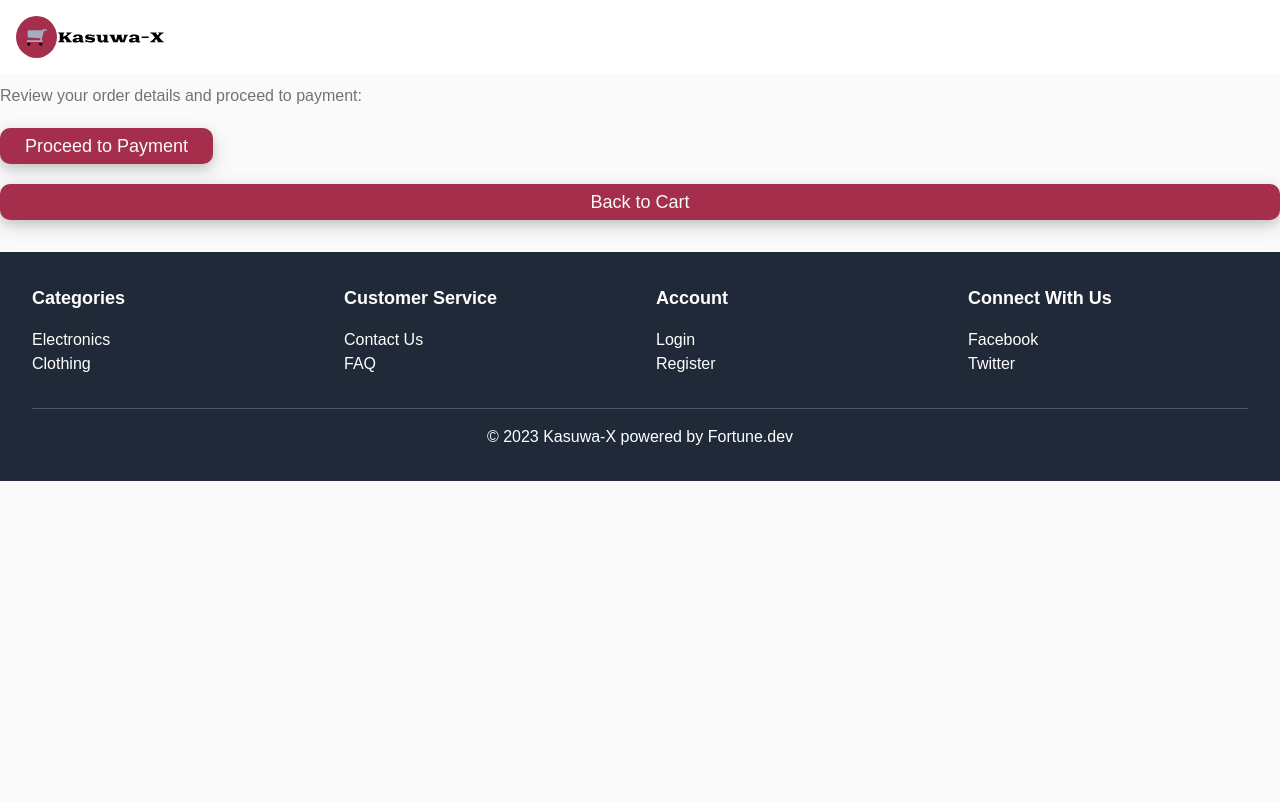
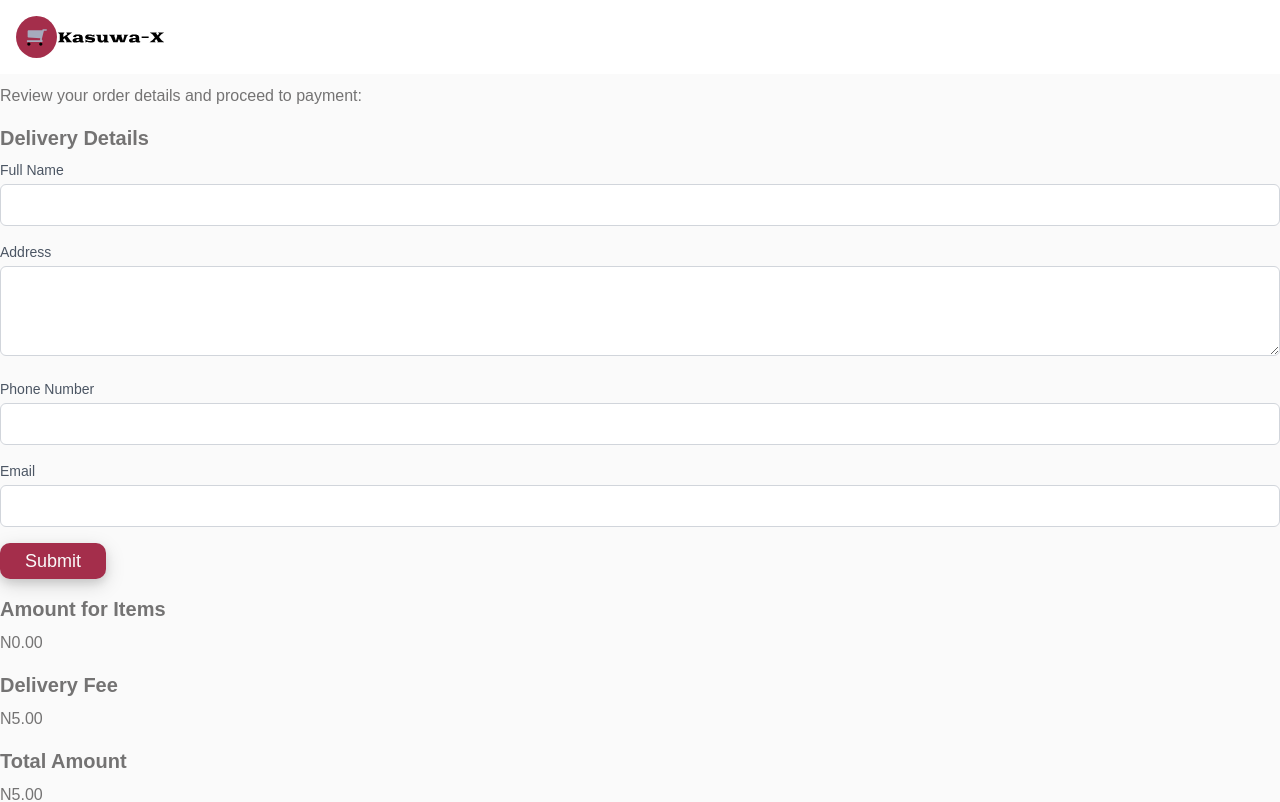
Before and after one commit to Fortunechinenyem/Kasuwa-X, a Next.js app: page /checkout in a window 1280 px wide. Shown: the top 802 px of the page. Built offline with nearby package versions, Linux system fonts and the light colour scheme; a web font is replaced by a local one.

Commit message:
update on cart. checkout, payment

```diff
--- a/pages/checkout.tsx
+++ b/pages/checkout.tsx
@@ -1,28 +1,55 @@
 import React, { useState } from "react";
 import Layout from "@/app/Layouts/DefaultLayout";
-import axios from "axios";
 import Link from "next/link";
+import { useCart } from "@/app/Components/CartContext";
 
 const Checkout: React.FC = () => {
   const [paymentStatus, setPaymentStatus] = useState<string | null>(null);
+  const { cartItems } = useCart();
 
-  const handlePayment = async () => {
-    try {
-      // Simulating a payment request using axios
-      const response = await axios.post(
-        "https://jsonplaceholder.typicode.com/posts",
-        {}
-      );
+  const calculateTotal = (): number => {
+    const subtotal = cartItems.reduce(
+      (total, item) => total + item.price * item.quantity,
+      0
+    );
+    const deliveryFee = calculateDeliveryFee();
+    return subtotal + deliveryFee;
+  };
 
-      if (response.data) {
-        setPaymentStatus("Payment successful!");
-      } else {
-        setPaymentStatus("Payment failed. Please try again.");
-      }
-    } catch (error) {
-      console.error("Error during payment:", error);
-      setPaymentStatus("An error occurred during payment. Please try again.");
-    }
+  const calculateCartItemsAmount = (): number => {
+    const subtotal = cartItems.reduce(
+      (total, item) => total + item.price * item.quantity,
+      0
+    );
+    return subtotal;
+  };
+  // Sample delivery fee calculation
+  const calculateDeliveryFee = (): number => {
+    // Implement your own logic for calculating the delivery fee
+    return 5.0;
+  };
+
+  const [formData, setFormData] = useState({
+    fullName: "",
+    address: "",
+    phoneNumber: "",
+    email: "",
+  });
+
+  const handleChange = (
+    e: React.ChangeEvent<HTMLInputElement | HTMLTextAreaElement>
+  ) => {
+    const { name, value } = e.target;
+    setFormData((prevData) => ({
+      ...prevData,
+      [name]: value,
+    }));
+  };
+
+  const handleSubmit = (e: React.FormEvent) => {
+    e.preventDefault();
+    // Handle form submission logic here
+    console.log("Form submitted:", formData);
   };
 
   return (
@@ -32,20 +59,118 @@ const Checkout: React.FC = () => {
         {paymentStatus ? (
           <div>
             <p>{paymentStatus}</p>
-            <Link href="/cart" className="button">
-              Back to Cart
+            <Link href="/cart">
+              <button className="button">Back to Cart</button>
             </Link>
           </div>
         ) : (
           <div>
             <p>Review your order details and proceed to payment:</p>
 
-            <button className="button mb-5 mt-5" onClick={handlePayment}>
-              Proceed to Payment
-            </button>
+            <div className="mt-4">
+              <h3 className="text-xl font-semibold mb-2">Delivery Details</h3>
+              <form onSubmit={handleSubmit}>
+                {/* Add your form fields for delivery details here */}
+                <div className="mb-4">
+                  <label
+                    htmlFor="fullName"
+                    className="block text-sm font-medium text-gray-600"
+                  >
+                    Full Name
+                  </label>
+                  <input
+                    type="text"
+                    id="fullName"
+                    name="fullName"
+                    value={formData.fullName}
+                    onChange={handleChange}
+                    className="mt-1 p-2 border border-gray-300 rounded-md w-full focus:outline-none focus:ring focus:border-blue-300"
+                    required
+                  />
+                </div>
 
-            <Link href="/cart" className="button">
-              Back to Cart
+                <div className="mb-4">
+                  <label
+                    htmlFor="address"
+                    className="block text-sm font-medium text-gray-600"
+                  >
+                    Address
+                  </label>
+                  <textarea
+                    id="address"
+                    name="address"
+                    value={formData.address}
+                    onChange={handleChange}
+                    rows={3}
+                    className="mt-1 p-2 border border-gray-300 rounded-md w-full focus:outline-none focus:ring focus:border-blue-300"
+                    required
+                  />
+                </div>
+
+                <div className="mb-4">
+                  <label
+                    htmlFor="phoneNumber"
+                    className="block text-sm font-medium text-gray-600"
+                  >
+                    Phone Number
+                  </label>
+                  <input
+                    type="tel"
+                    id="phoneNumber"
+                    name="phoneNumber"
+                    value={formData.phoneNumber}
+                    onChange={handleChange}
+                    className="mt-1 p-2 border border-gray-300 rounded-md w-full focus:outline-none focus:ring focus:border-blue-300"
+                    required
+                  />
+                </div>
+
+                <div className="mb-4">
+                  <label
+                    htmlFor="email"
+                    className="block text-sm font-medium text-gray-600"
+                  >
+                    Email
+                  </label>
+                  <input
+                    type="email"
+                    id="email"
+                    name="email"
+                    value={formData.email}
+                    onChange={handleChange}
+                    className="mt-1 p-2 border border-gray-300 rounded-md w-full focus:outline-none focus:ring focus:border-blue-300"
+                    required
+                  />
+                </div>
+                <button
+                  type="submit"
+                  className="button bg-blue-500 text-white px-4 py-2 rounded-md hover:bg-blue-600 focus:outline-none focus:ring focus:border-blue-300"
+                >
+                  Submit
+                </button>
+              </form>
+            </div>
+
+            <div className="mt-4">
+              <h3 className="text-xl font-semibold mb-2">Amount for Items</h3>
+              <p>N{calculateCartItemsAmount().toFixed(2)}</p>
+            </div>
+
+            <div className="mt-4">
+              <h3 className="text-xl font-semibold mb-2">Delivery Fee</h3>
+              <p>N{calculateDeliveryFee().toFixed(2)}</p>
+            </div>
+            <div className="mt-4">
+              <h3 className="text-xl font-semibold mb-2">Total Amount</h3>
+              <p>N{calculateTotal().toFixed(2)}</p>
+            </div>
+
+            <Link href="/payment">
+              <button className="button mb-5 mt-5">Proceed to Payment</button>
+            </Link>
+
+            <Link href="/cart">
+              <button className="button">Back to Cart</button>
             </Link>
           </div>
         )}
--- a/pages/payment.tsx
+++ b/pages/payment.tsx
@@ -1,15 +1,127 @@
-import React from "react";
+import React, { useState } from "react";
 import Layout from "@/app/Layouts/DefaultLayout";
 
 const Payment: React.FC = () => {
+  const [paymentStatus, setPaymentStatus] = useState<string | null>(null);
+  const [formData, setFormData] = useState({
+    cardNumber: "",
+    cardHolder: "",
+    expirationDate: "",
+    cvv: "",
+  });
+
+  const handlePayment = async () => {
+    // Implement your actual payment gateway integration logic here
+    // For simplicity, let's just simulate a successful payment
+    try {
+      // Simulating a payment request
+      // Replace this with your actual payment gateway integration
+      // You may want to use a library like Stripe for secure payment processing
+      // Example: const response = await stripe.paymentIntents.create({ amount: calculateTotal() });
+      setPaymentStatus("Payment successful!");
+    } catch (error) {
+      console.error("Error during payment:", error);
+      setPaymentStatus("Payment failed. Please try again.");
+    }
+  };
+
+  const handleChange = (e: React.ChangeEvent<HTMLInputElement>) => {
+    const { name, value } = e.target;
+    setFormData((prevData) => ({
+      ...prevData,
+      [name]: value,
+    }));
+  };
+
   return (
     <Layout>
       <div className="container mx-auto my-8">
         <h2 className="text-3xl font-semibold mb-4">Payment Page</h2>
-        <p>
-          This is the payment page. Implement the payment form and integration
-          with a payment gateway here.
-        </p>
+
+        {paymentStatus ? (
+          <p>{paymentStatus}</p>
+        ) : (
+          <form>
+            <div className="mb-4">
+              <label
+                htmlFor="cardNumber"
+                className="block text-sm font-medium text-gray-600"
+              >
+                Card Number
+              </label>
+              <input
+                type="text"
+                id="cardNumber"
+                name="cardNumber"
+                value={formData.cardNumber}
+                onChange={handleChange}
+                className="mt-1 p-2 border border-gray-300 rounded-md w-full focus:outline-none focus:ring focus:border-blue-300"
+                required
+              />
+            </div>
+
+            <div className="mb-4">
+              <label
+                htmlFor="cardHolder"
+                className="block text-sm font-medium text-gray-600"
+              >
+                Card Holder
+              </label>
+              <input
+                type="text"
+                id="cardHolder"
+                name="cardHolder"
+                value={formData.cardHolder}
+                onChange={handleChange}
+                className="mt-1 p-2 border border-gray-300 rounded-md w-full focus:outline-none focus:ring focus:border-blue-300"
+                required
+              />
+            </div>
+
+            <div className="grid grid-cols-2 gap-4">
+              <div className="mb-4">
+                <label
+                  htmlFor="expirationDate"
+                  className="block text-sm font-medium text-gray-600"
+                >
+                  Expiration Date
+                </label>
+                <input
+                  type="text"
+                  id="expirationDate"
+                  name="expirationDate"
+                  value={formData.expirationDate}
+                  onChange={handleChange}
+                  className="mt-1 p-2 border border-gray-300 rounded-md w-full focus:outline-none focus:ring focus:border-blue-300"
+                  placeholder="MM/YY"
+                  required
+                />
+              </div>
+
+              <div className="mb-4">
+                <label
+                  htmlFor="cvv"
+                  className="block text-sm font-medium text-gray-600"
+                >
+                  CVV
+                </label>
+                <input
+                  type="text"
+                  id="cvv"
+                  name="cvv"
+                  value={formData.cvv}
+                  onChange={handleChange}
+                  className="mt-1 p-2 border border-gray-300 rounded-md w-full focus:outline-none focus:ring focus:border-blue-300"
+                  required
+                />
+              </div>
+            </div>
+
+            <button type="button" onClick={handlePayment} className="button ">
+              Pay Now
+            </button>
+          </form>
+        )}
       </div>
     </Layout>
   );
```
